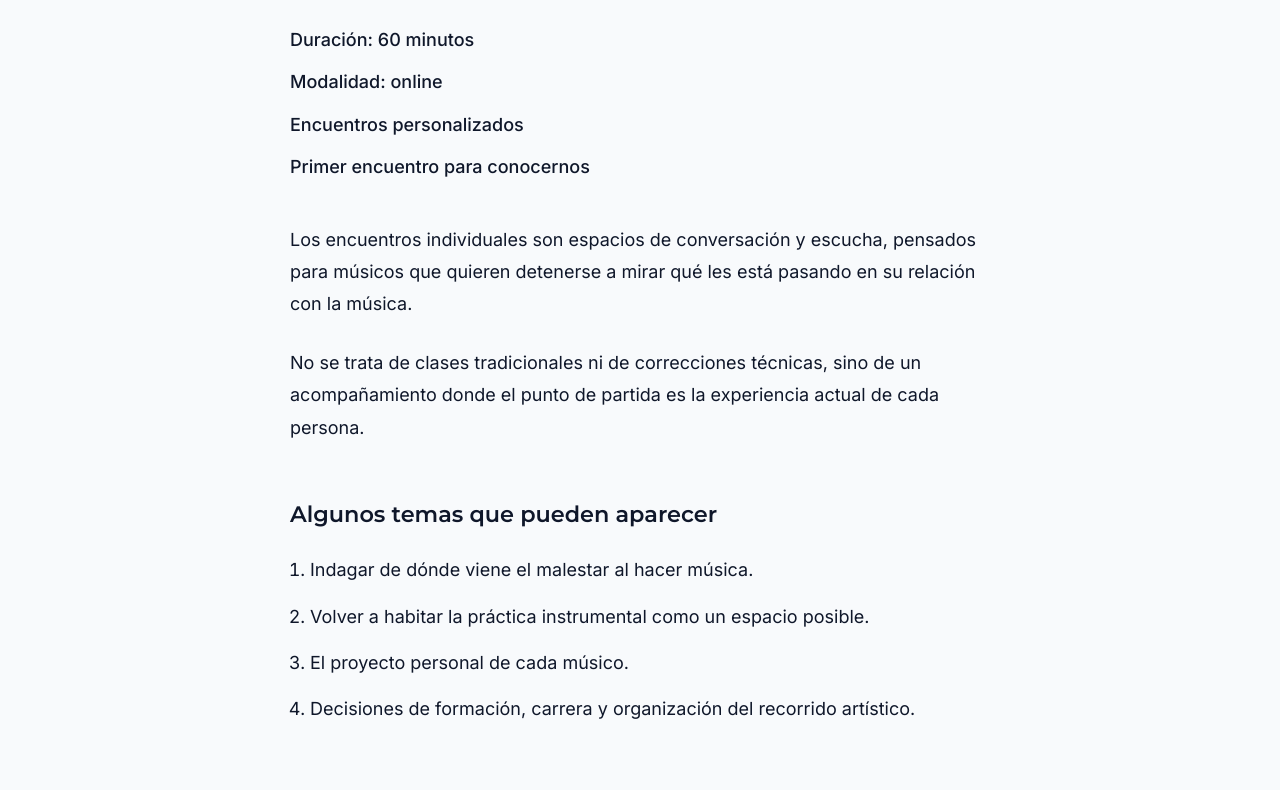
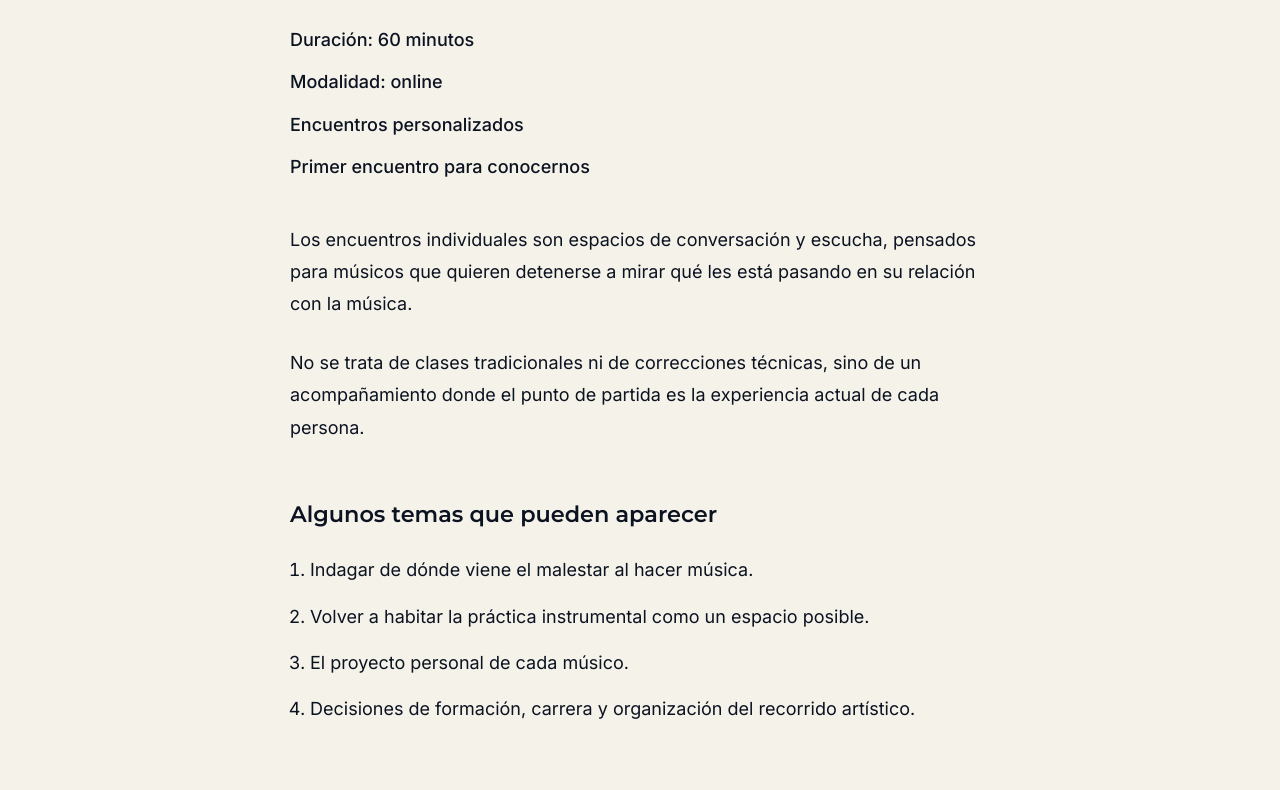
Before and after one commit to ramongardella2878/ramongardella.github.io, a plain HTML site: page docs/es/encuentros.html in a window 1280 px wide. Shown: the part 256-1046 px from the top of the page. Drawn offline with Linux system fonts and the light colour scheme.

Commit message:
Update encuentros.html

```diff
--- a/docs/es/encuentros.html
+++ b/docs/es/encuentros.html
@@ -8,12 +8,13 @@
 
   <style>
     :root {
-      --bg-main: #f8fafc;
-      --bg-alt: #eef2f7;
-      --text-main: #0f172a;
-      --text-soft: #475569;
+      --bg-main: #f5f2ea;
+      --bg-alt: #f3f4f6;
+      --text-main: #0b1220;
+      --text-soft: #334155;
       --text-muted: #64748b;
       --btn-main: #0f172a;
+      --btn-hover: #000000;
     }
 
     * {
```
